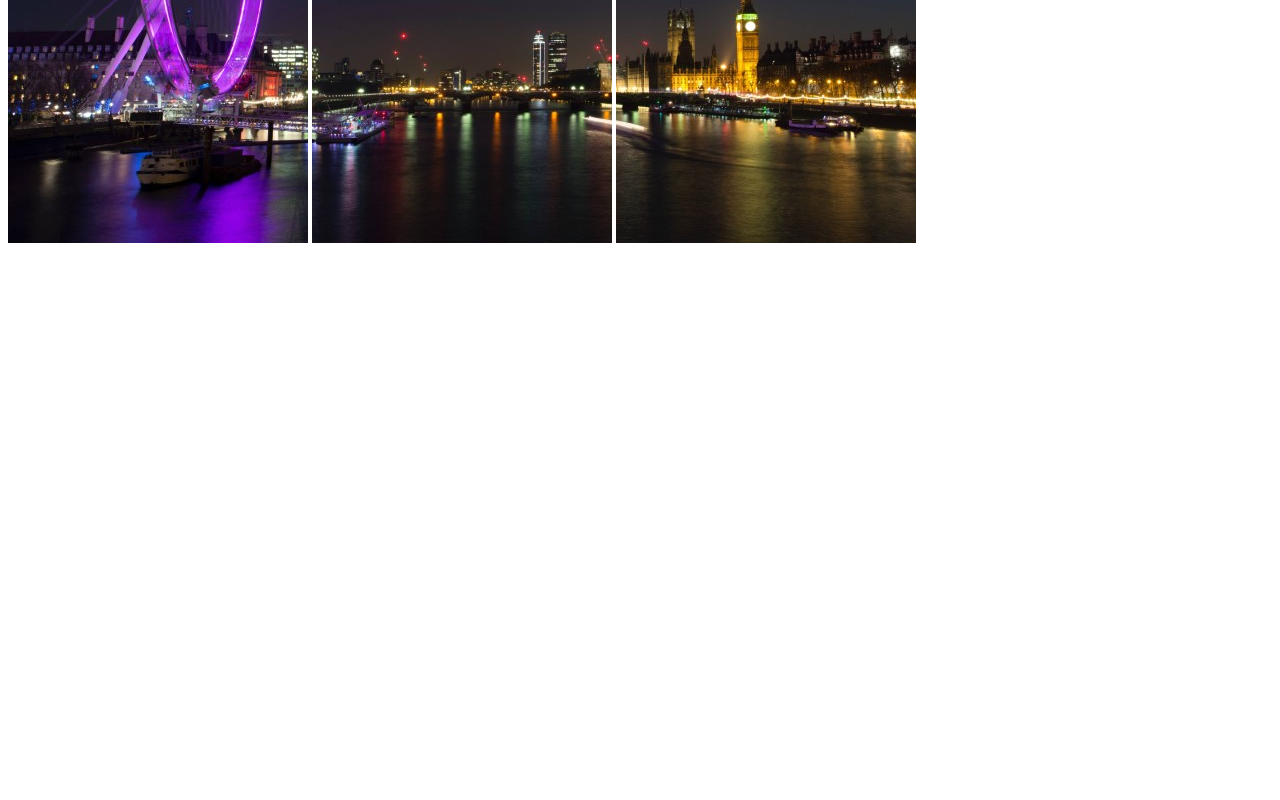
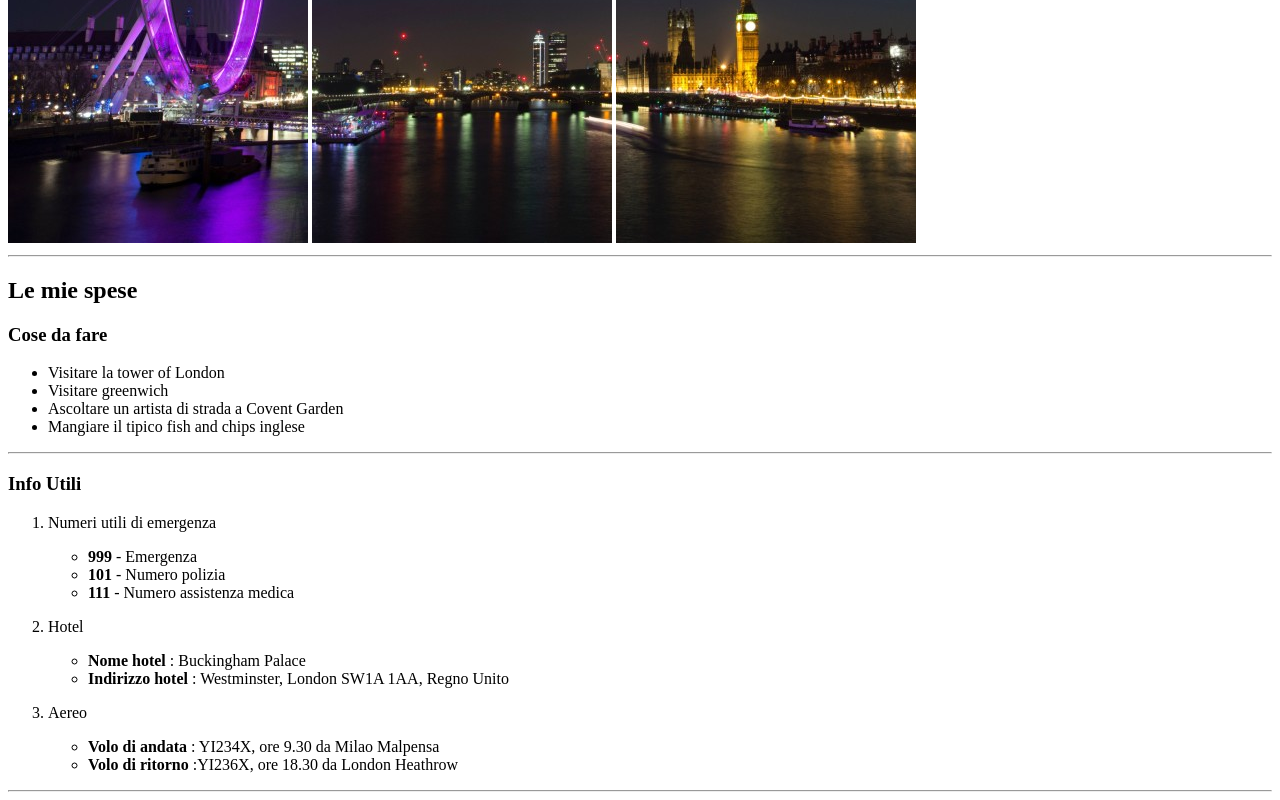
Before and after one commit to matcir/html-london-trip, a plain HTML site: page index.html in a window 1280 px wide. Shown: the part 437-1237 px from the top of the page. Before the commit the page ends 800 px from the top, so only its background shows below. Drawn offline with Linux system fonts and the light colour scheme.

Commit message:
added main

```diff
--- a/index.html
+++ b/index.html
@@ -6,15 +6,73 @@
     <title>html london trip</title>
 </head>
 <body>
-
+    <!-- Header -->
     <header>
         <h1>Il mio viaggio a Londra</h1>
         <img src="img/pexels-bill-emrich-230794-0.jpg" alt="panoramic_wheel">
         <img src="img/pexels-bill-emrich-230794-1.jpg" alt="city_view">
         <img src="img/pexels-bill-emrich-230794-2.jpg" alt="big_ben">
+        <hr>
     </header>
+    <!-- main -->
+    <main>
+        <section>
+            <h2>Le mie spese</h2>
+            <!-- inserire tabella -->
+        </section>
+        <section>
+            <h3>Cose da fare</h3>
+            <ul>
+                <li>Visitare la tower of London</li>                   <!--  Aggiungere i caratteri speciali agli elementi lista -->
+                <li>Visitare greenwich</li>
+                <li>Ascoltare un artista di strada a Covent Garden</li>
+                <li>Mangiare il tipico fish and chips inglese</li>
+            </ul>
+            <hr>
+        </section>
+        <section>
+            <h3>Info Utili</h3>
+            <ol>
+                <li>
+                    <p>Numeri utili di emergenza</p>
+                    <ul>
+                        <li>
+                            <strong>999</strong> - Emergenza
+                        </li>
+                        <li>
+                            <strong>101</strong> - Numero polizia
+                        </li>
+                        <li>
+                            <strong>111</strong> - Numero assistenza medica
+                        </li>
+                    </ul>
+                </li>
+                <li>
+                    <p>Hotel</p>
+                    <ul>
+                        <li>
+                            <strong>Nome hotel</strong> : Buckingham Palace
+                        </li>
+                        <li>
+                            <strong>Indirizzo hotel</strong> : Westminster, London SW1A 1AA, Regno Unito
+                        </li>
+                    </ul>
+                </li>
+                <li>
+                    <p>Aereo</p>
+                    <ul>
+                        <li>
+                            <strong>Volo di andata</strong> : YI234X, ore 9.30 da Milao Malpensa
+                        </li>
+                        <li>
+                            <strong>Volo di ritorno</strong> :YI236X, ore 18.30 da London Heathrow
+                        </li>
+                    </ul>
+                </li>
+            </ol>
+            <hr>
+        </section>
 
-    <main>
 
     </main>
 
```
